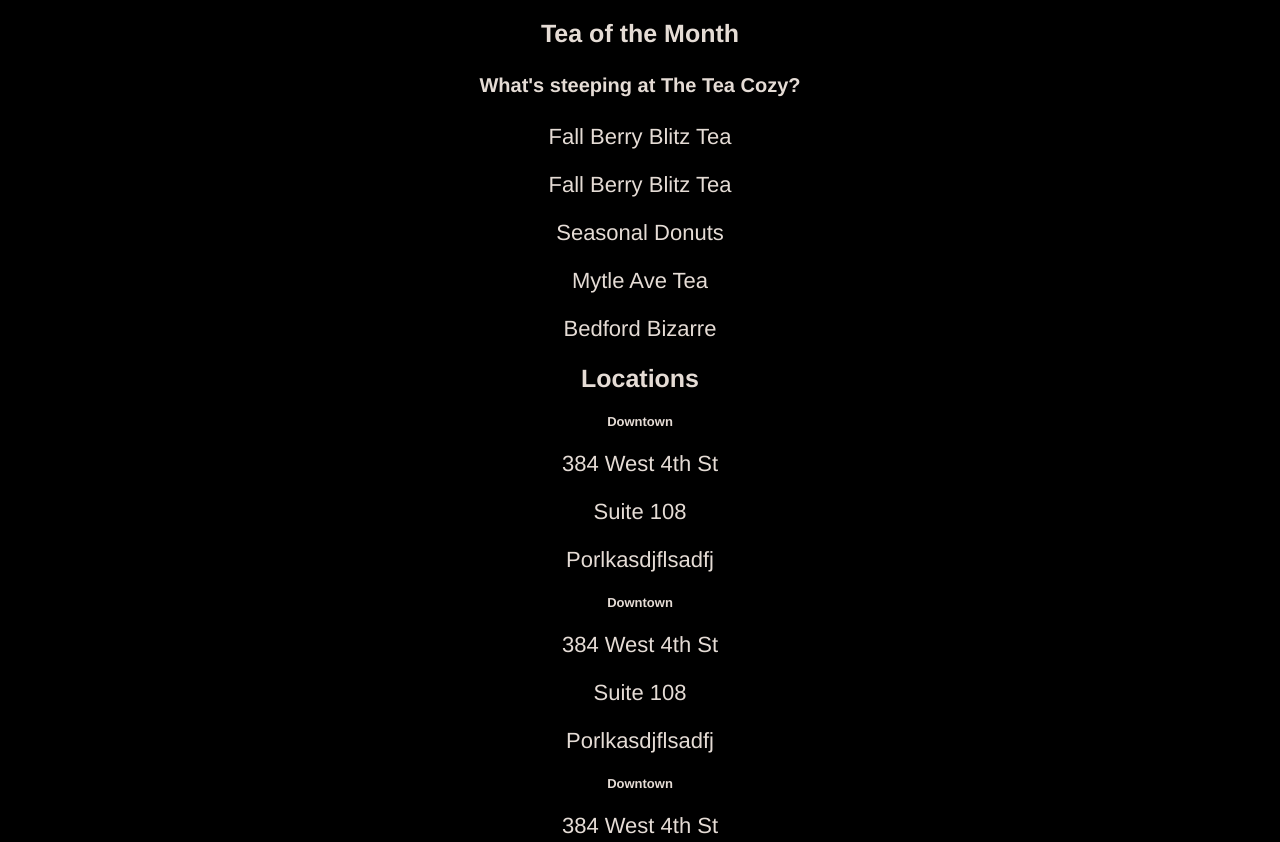
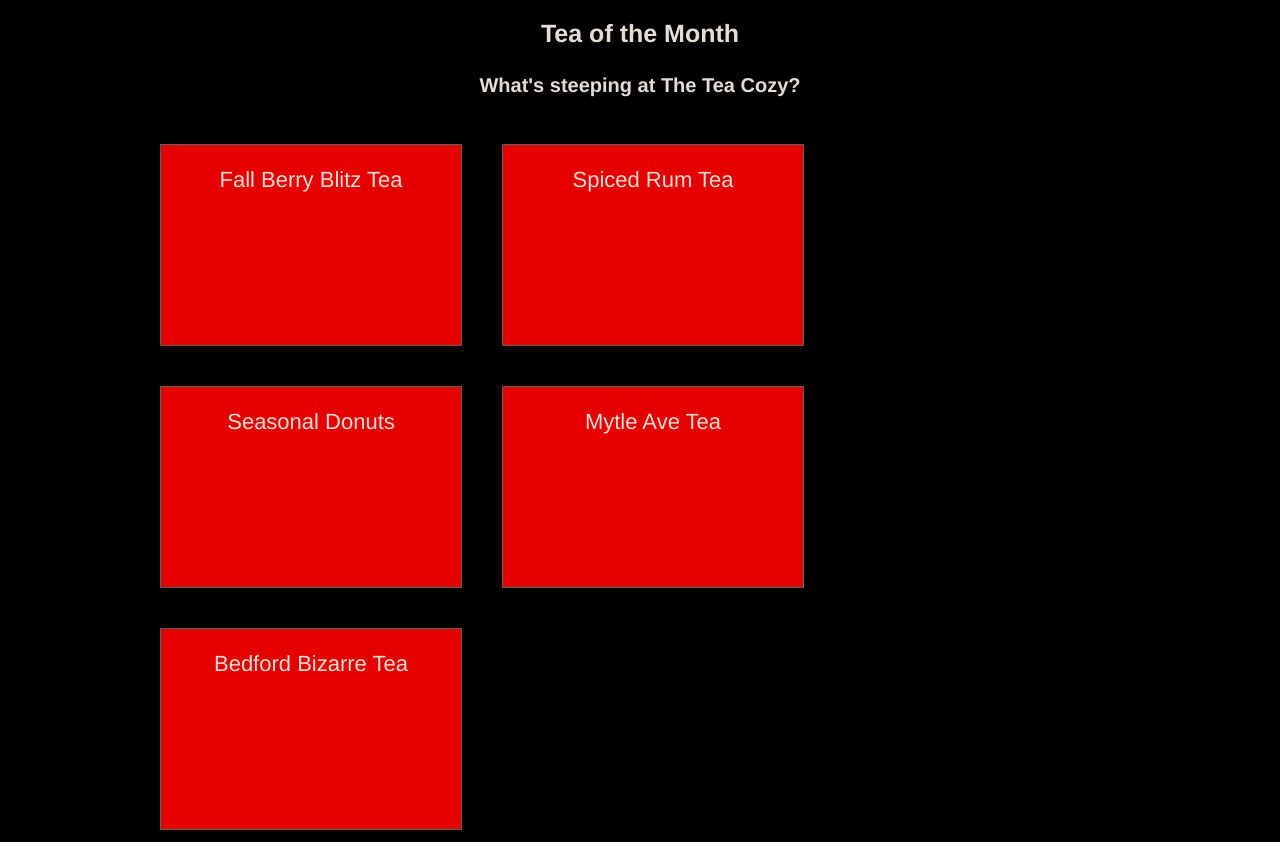
Before and after one commit to mikebarry16/Tea-Cozy, a plain HTML site: page index.html in a window 1280 px wide. Shown: the part 779-1621 px from the top of the page. Drawn offline with Linux system fonts and the light colour scheme.

Commit message:
working through css tea of month

```diff
--- a/index.html
+++ b/index.html
@@ -31,14 +31,16 @@
       </div>
 
       <!-- Tea of the month  -->
+      <h2>Tea of the Month</h2>
+      <h4>What's steeping at The Tea Cozy?</h4>
+
       <div class="Tea-of-Month">
-        <h2>Tea of the Month</h2>
-        <h4>What's steeping at The Tea Cozy?</h4>
+
         <div class="Fall-Berry teaofmonth-imagecontent">
           <p>Fall Berry Blitz Tea</p>
         </div>
         <div class="Spiced-Rum teaofmonth-imagecontent">
-          <p>Fall Berry Blitz Tea</p>
+          <p>Spiced Rum Tea</p>
         </div>
         <div class="Seasonal-Donuts teaofmonth-imagecontent">
           <p>Seasonal Donuts</p>
@@ -47,8 +49,9 @@
           <p>Mytle Ave Tea</p>
         </div>
         <div class="Bedford-Bizarre teaofmonth-imagecontent">
-          <p>Bedford Bizarre</p>
+          <p>Bedford Bizarre Tea</p>
         </div>
+
       </div>
 
 
--- a/resources/css/style.css
+++ b/resources/css/style.css
@@ -110,3 +110,24 @@ nav span {
   border: 2px solid gray;
   margin: 0;
 }
+
+/*Tea-of-Month */
+
+.Tea-of-Month {
+  display: flex;
+  flex-wrap: wrap;
+  width: 1000px;
+  margin: 0 auto;
+}
+
+
+.teaofmonth-imagecontent {
+  display: flex;
+  flex-direction: column;
+  height: 200px;
+  width: 300px;
+  background-color: red;
+  margin: 20px 20px;
+  background-size: cover;
+  border: 1px solid DimGray;
+}
```
Also changed, not shown: 2 other files.
